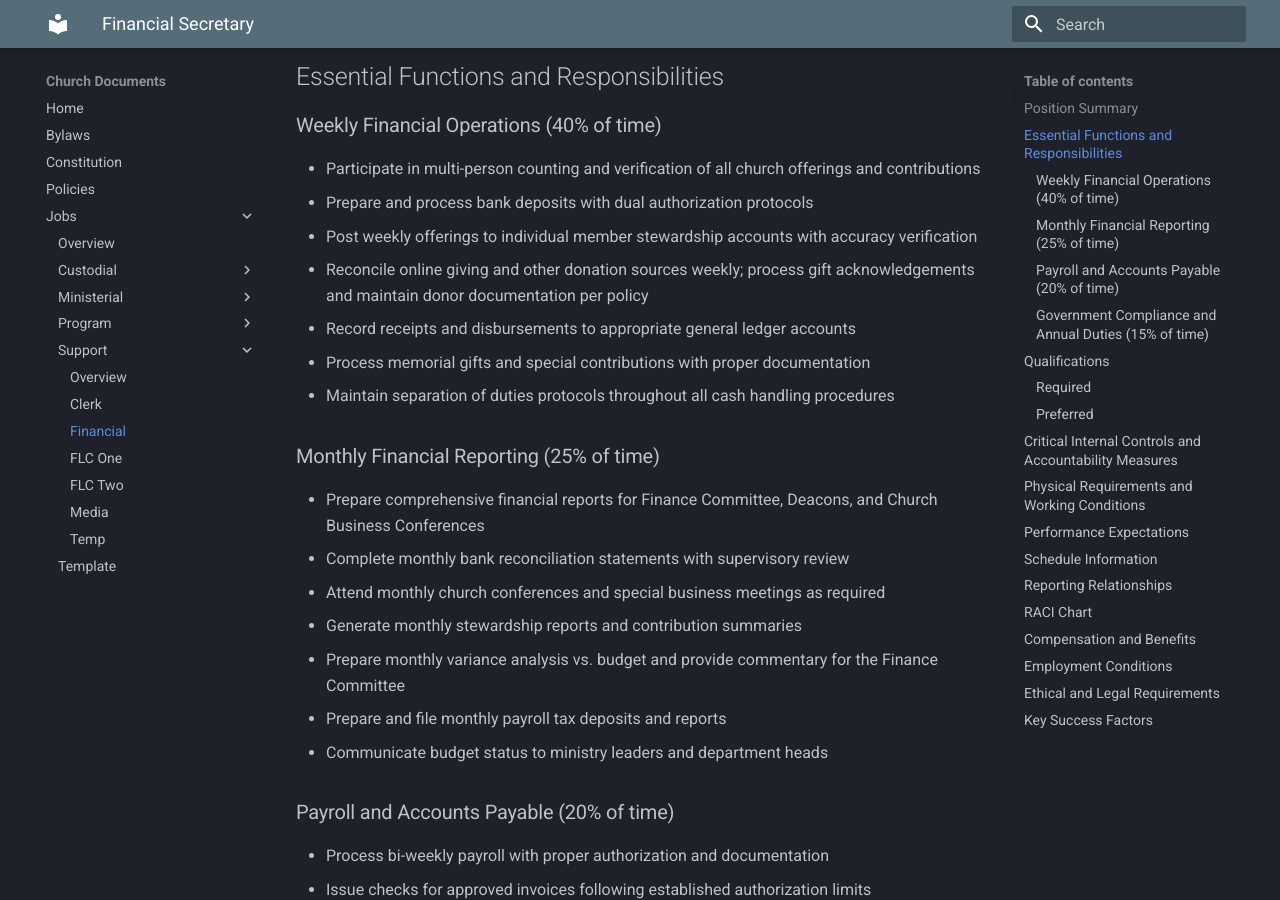
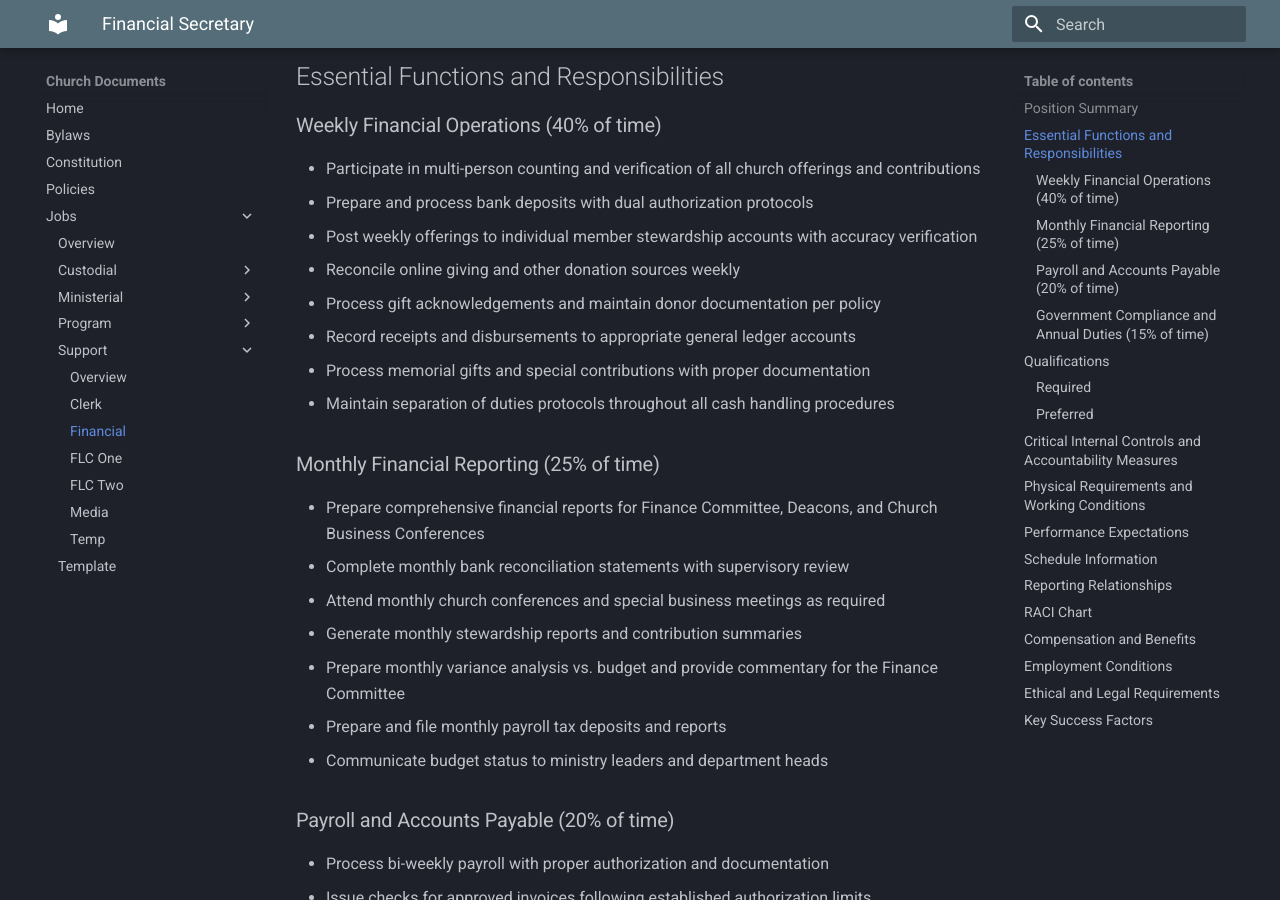
Before and after one commit to fbccana/church-docs, an MkDocs documentation site: the page built from docs/jobs/support/job-support-financial.md, in a window 1280 px wide and 900 px high, scrolled down 597 px. Built offline with MkDocs 1.6.1 and Material for MkDocs 9.7.7, drawn with Linux system fonts in a browser that asks for light colours; some of the changed text lies outside the part shown.

```diff
--- a/docs/jobs/support/job-support-financial.md
+++ b/docs/jobs/support/job-support-financial.md
@@ -21,7 +21,8 @@ Maintains comprehensive church financial records, processes receipts and disburs
 - Participate in multi-person counting and verification of all church offerings and contributions
 - Prepare and process bank deposits with dual authorization protocols
 - Post weekly offerings to individual member stewardship accounts with accuracy verification
-- Reconcile online giving and other donation sources weekly; process gift acknowledgements and maintain donor documentation per policy
+- Reconcile online giving and other donation sources weekly
+- Process gift acknowledgements and maintain donor documentation per policy
 - Record receipts and disbursements to appropriate general ledger accounts
 - Process memorial gifts and special contributions with proper documentation
 - Maintain separation of duties protocols throughout all cash handling procedures
```
Also changed, not shown: other parts of docs/jobs/support/job-support-financial.md (+1 -2 lines).
